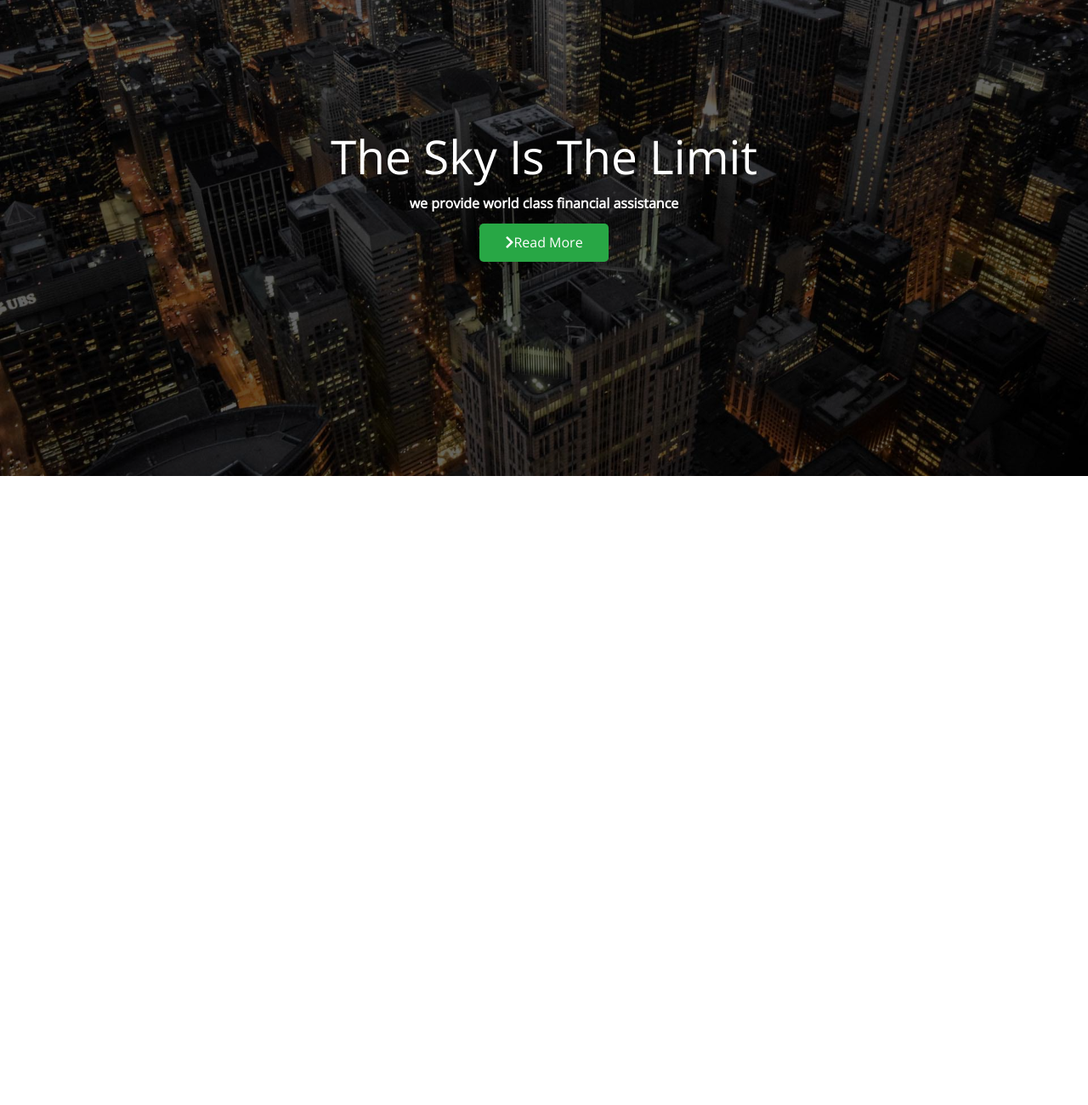
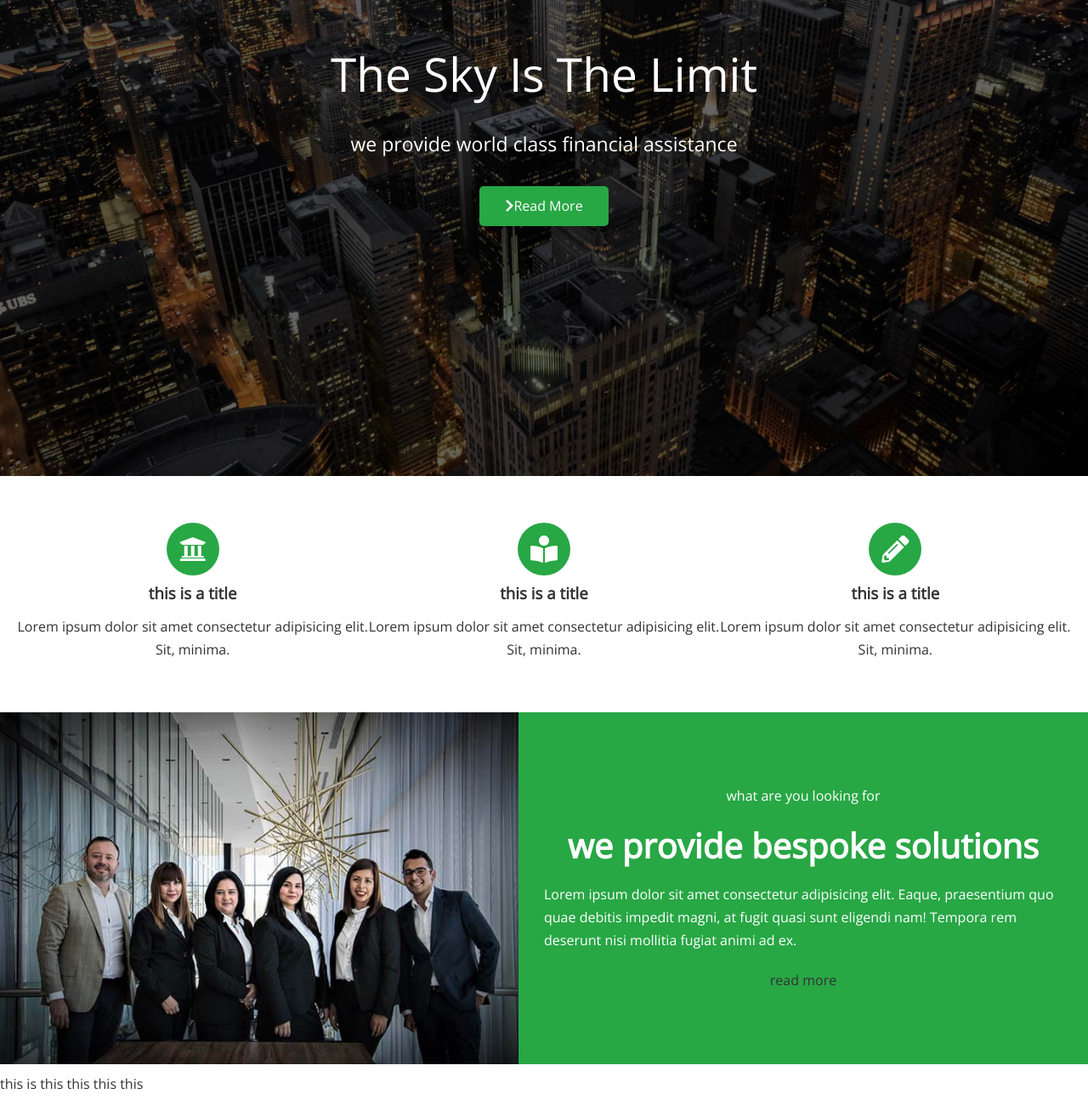
Before and after one commit to nimanoori22/practice_css, a plain HTML site: page company_website/index.html in a window 1280 px wide. Shown: the part 240-1540 px from the top of the page at 85% size. Before the commit the page ends 870 px from the top, so only its background shows below. Drawn offline with nearby package versions, Linux system fonts and the light colour scheme.

Commit message:
about and solutions

```diff
--- a/company_website/css/style.css
+++ b/company_website/css/style.css
@@ -10,7 +10,7 @@ body {
     font-family: 'Open Sans', sans-serif;
     background: #fff;
     color: #333;
-    line-height: 1.6;
+    line-height: 1.7;
 }
 
 a {
@@ -42,6 +42,7 @@ img {
     background: url(../image/home/showcase.jpg) no-repeat center center/cover;
     height: 100vh;
     position: relative;
+    overflow: hidden;
 }
 
 #head::before {
@@ -51,6 +52,12 @@ img {
     height: 100%;
     background: rgba(0, 0, 0, 0.6);
     position: absolute;
+    top: 0;
+    left: 0;
+}
+
+#head .flexbox h1.logo {
+    font-weight: 400;
 }
 
 
@@ -65,6 +72,13 @@ nav {
     opacity: 0.7;
     padding: 12px 20px;
     color: #fff;
+    transition: 0.5s;
+    position: relative;
+    z-index: 3;
+}
+
+nav.top {
+    background: transparent;
 }
 
 .flexbox ul {
@@ -96,15 +110,15 @@ nav {
     align-items: center;
     justify-content: center;
     text-align: center;
-    min-height: 100%;
+    height: 100%;
+    padding: 0 20px;
+    position: absolute;
+    top: 0;
+    width: 100%;
 }
 
-.up {
-    z-index: 1;
-}
-
-.space_between {
-    padding: 100px 0;
+.intro p {
+    padding: 20px;
 }
 
 .intro h1 {
@@ -112,9 +126,74 @@ nav {
 }
 
 .intro p {
-    font-weight: bold;
+    font-size: 23px;
 }
 
 .intro a {
     color: #fff;
 }
+
+/* ----------------------- about ---------------------- */
+
+
+.about {
+    display: flex;
+    justify-content: space-between;
+    align-items: center;
+    text-align: center;
+    margin: 50px 20px;
+}
+
+.about-item {
+    display: flex;
+    flex-direction: column;
+    justify-content: center;
+    align-items: center;
+    text-align: center;
+}
+
+.about-item i {
+    padding: 20px 0;
+    color: #fff;
+}
+
+.about-item i::before {
+    background: #28a745;
+    border-radius: 50%;
+    width: 200px;
+    height: 200px;
+    padding: 15px;
+}
+
+
+/* ------------------- solutions ------------------- */
+
+
+.solutions {
+    display: flex;
+}
+
+.solutions > div {
+    width: 50%;
+    flex: 1;
+}
+
+.solutions > div img {
+    height: 100%;
+    object-fit: cover;
+}
+
+.solutions .solution {
+    display: flex;
+    flex: 1;
+    flex-direction: column;
+    justify-content: center;
+    align-items: center;
+    background: #28a745;
+    color: #fff;
+    padding: 10px 30px;
+}
+
+.solutions .solution h3 {
+    font-size: 40px;
+}
--- a/company_website/index.html
+++ b/company_website/index.html
@@ -11,8 +11,8 @@
 <body>
 
     <header id="head">
-        <nav class="flexbox">
-            <h1><span class="text-primary"><i class="fas fa-book-open"></i> Edge</span>Ledger</h1>
+        <nav class="flexbox top">
+            <h1 class='logo'><span class="text-primary"><i class="fas fa-book-open"></i> Edge</span>Ledger</h1>
             <ul>
                 <li><a href="#">Home</a></li>
                 <li><a href="#">About</a></li>
@@ -22,7 +22,7 @@
             </ul>
         </nav>
 
-        <section class="intro">
+        <!-- <section class="intro">
             <div class="up">
                 <div class="space_between">
                     <h1>The Sky Is The Limit</h1>
@@ -30,8 +30,52 @@
                     <a href="" class="btn"><i class="fas fa-chevron-right"></i>Read More</a>
                 </div>
             </div>
+        </section> -->
+        <section class="intro">
+            <h1 class="up">The Sky Is The Limit</h1>
+            <p class="up">we provide world class financial assistance</p>
+            <a href="" class="btn up"><i class="fas fa-chevron-right"></i>Read More</a>
         </section>
     </header>
 
+    <section class="about">
+        <div class="about-item">
+            <i class="fas fa-university fa-2x"></i>
+            <h3>this is a title</h3>
+            <p>Lorem ipsum dolor sit amet consectetur adipisicing elit. Sit, minima.</p>
+        </div>
+        <div class="about-item">
+            <i class="fas fa-book-reader fa-2x"></i>
+            <h3>this is a title</h3>
+            <p>Lorem ipsum dolor sit amet consectetur adipisicing elit. Sit, minima.</p>
+        </div>
+        <div class="about-item">
+            <i class="fas fa-pencil-alt fa-2x"></i>
+            <h3>this is a title</h3>
+            <p>Lorem ipsum dolor sit amet consectetur adipisicing elit. Sit, minima.</p>
+        </div>
+    </section>
+
+
+    <section class="solutions">
+        <div>
+            <img src="image/home/people.jpg" alt="people">
+        </div>
+
+        <div class="solution">
+            <p>what are you looking for</p>
+            <h3>we provide bespoke solutions</h3>
+            <p>Lorem ipsum dolor sit amet consectetur adipisicing elit. Eaque, praesentium quo quae debitis impedit magni, at fugit quasi sunt eligendi nam! Tempora rem deserunt nisi mollitia fugiat animi ad ex.</p>
+            <a href="#" class="btn">read more</a>
+        </div>
+
+    </section>
+
+    <section>
+
+        <p>this is this this this this</p>
+
+    </section>
+
 </body>
 </html>
```
